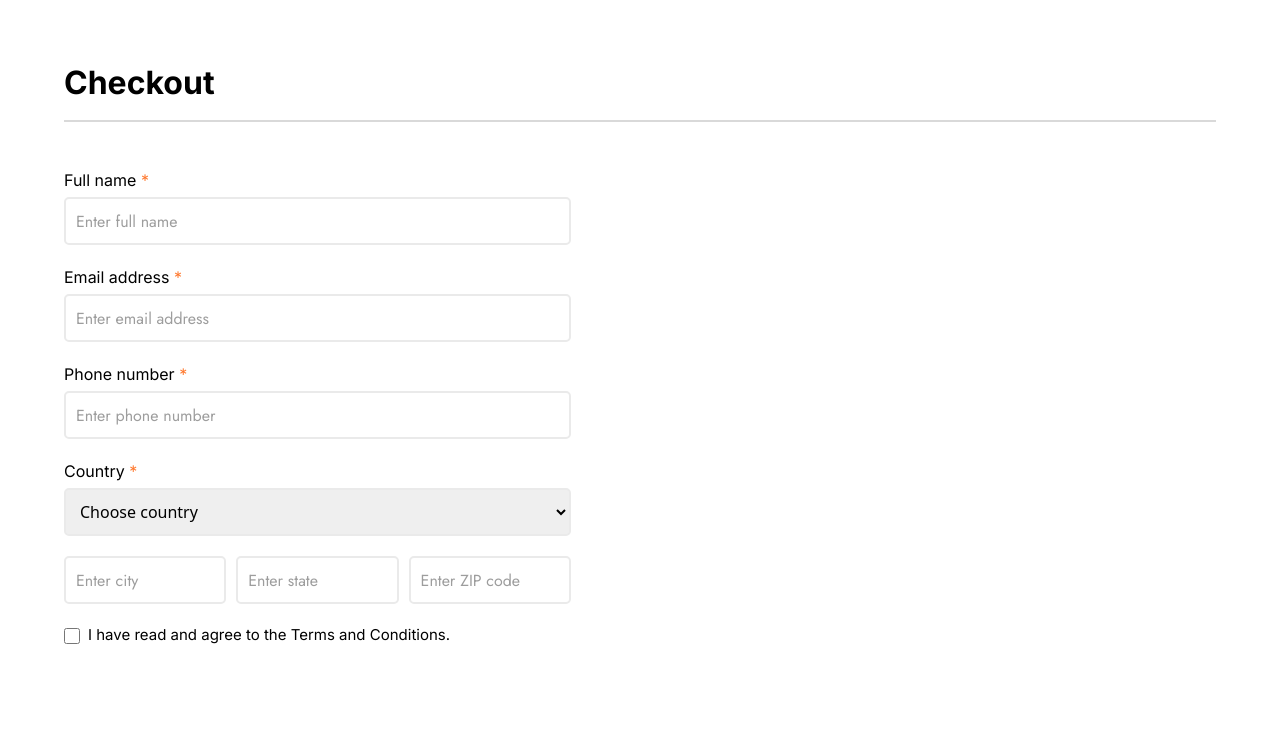
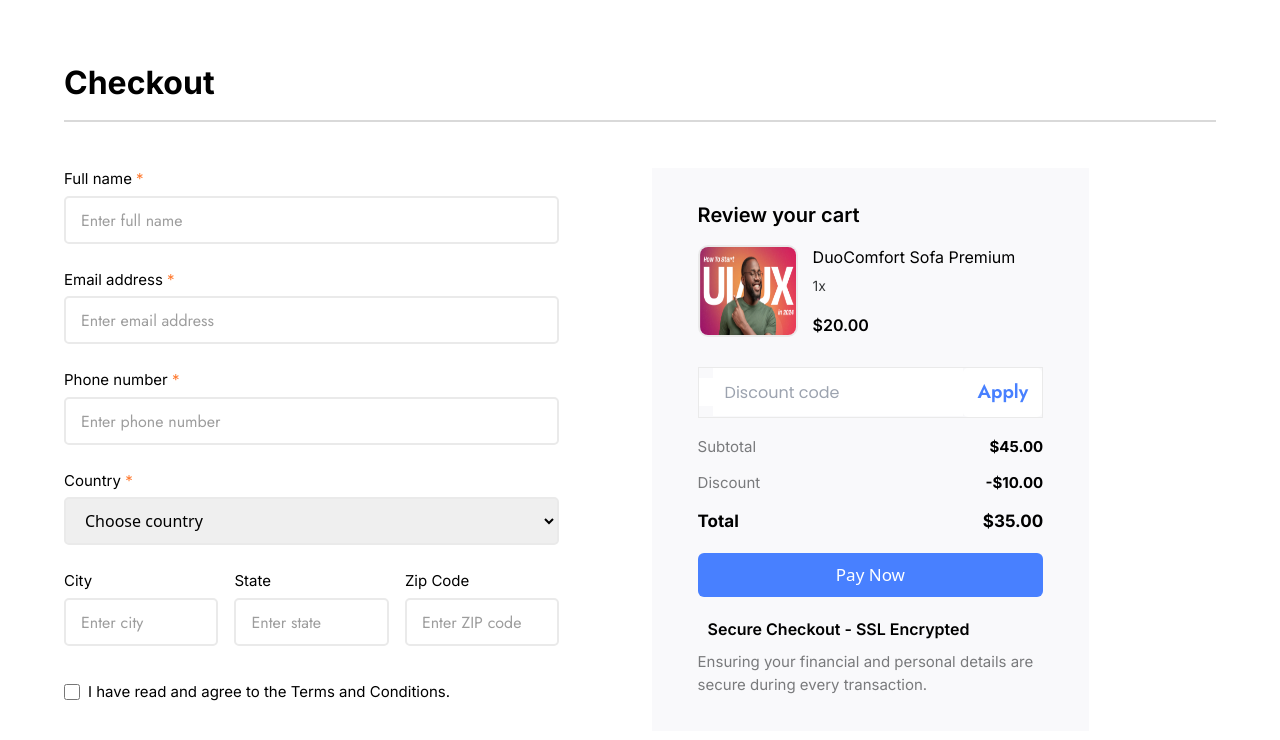
Before and after one commit to Amil-Patel/LMS, a React (Create React App) app in the folder client/: page /checkout in a window 1280 px wide. Shown: the top 740 px of the page. Built offline with nearby package versions, Linux system fonts and the light colour scheme; the HTML template or start-up script is replaced by a standard one.

Commit message:
sakib chnages

```diff
--- a/client/src/assets/css/client/checkout.css
+++ b/client/src/assets/css/client/checkout.css
@@ -1,5 +1,10 @@
 .checkout-section {
   padding: 5%;
+}
+
+.checkout-section-main-div {
+  display: flex;
+  padding-top: 4%;
 }
 
 .checkout-section h2 {
@@ -11,57 +16,177 @@
   color: var(--black);
 }
 
-.form-container {
-  width: 44%;
+.checkout-section .form-container {
+  width: 43%;
+  margin-right: 8%;
   background-color: var(--white);
-  padding: 4% 0;
   border-radius: 8px;
 }
 
-.form-group {
-  margin-bottom: 20px;
+.checkout-section .form-group {
+  margin-bottom: 25px;
 }
 
-.form-group label {
+.checkout-section .form-group label {
   display: block;
-  font-size: 16px;
+  font-size: 15px;
   font-family: var(--inter-ff);
   margin-bottom: 5px;
 }
 
-.form-group input,
-.form-group select {
+.checkout-section .form-group input,
+.checkout-section .form-group select {
   width: 100%;
-  padding: 10px;
+  padding: 10px 15px;
   font-size: 16px;
   border: 2px solid var(--border-color);
   border-radius: 5px;
   outline: none;
 }
 
-.form-group input::placeholder {
+.checkout-section .form-group input::placeholder {
   color: var(--light-gray-text);
   font-family: var(--jost-ff);
 }
 
-.checkbox-group {
+.checkout-section .checkbox-group {
   display: flex;
   align-items: center;
   margin-top: 10px;
 }
 
-.checkbox-group input[type="checkbox"] {
+.checkout-section .checkbox-group input[type="checkbox"] {
   margin-right: 8px;
   width: 16px;
   height: 16px;
 }
 
-.checkbox-group label {
+.checkout-section .checkbox-group label {
   font-size: 15px;
   font-family: var(--inter-ff);
   color: var(--black);
 }
 
-.required {
+.checkout-section .required {
   color: var(--icon-primary-color);
 }
+
+.checkout-section .checkout-review-cart-section {
+  width: 38%;
+  background-color: var(--bg-color);
+  padding: 3% 4%;
+}
+
+.checkout-section .cart-container h3 {
+  font-size: 20px;
+  font-weight: 600;
+  padding-bottom: 18px;
+  color: var(--black);
+  font-family: var(--inter-ff);
+}
+
+.checkout-section .course-cart-content {
+  display: flex;
+  font-family: var(--inter-ff);
+}
+
+.checkout-section .course-cart-content img {
+  width: 100px;
+  height: 92px;
+  border-radius: 10px;
+  margin-right: 15px;
+  border: 2px solid var(--border-color);
+}
+
+.checkout-section .course-cart-quantity {
+  color: var(--font-color);
+  font-size: 14px;
+}
+
+.checkout-section .discount-code {
+  display: flex;
+  width: 100%;
+  border: 1px solid var(--border-color);
+  justify-content: space-between;
+  align-items: center;
+  margin: 30px 0 15px 0;
+}
+
+.checkout-section .discount-code input {
+  width: 100%;
+  padding: 12px;
+}
+
+.checkout-section .discount-code i {
+  font-size: 20px;
+  padding: 14px 0 14px 14px;
+  background-color: var(--white);
+  color: var(--sidebar-pages-color);
+}
+
+.checkout-section .course-payment-btn {
+  color: var(--button-primary-color);
+  padding: 10px 14px;
+  font-size: 19px;
+  font-weight: 600;
+  font-family: var(--jost-ff);
+  background-color: var(--white);
+}
+
+.checkout-section .price-summary {
+  font-family: var(--inter-ff);
+  text-align: left;
+  margin-bottom: 16px;
+}
+
+.checkout-section .price-row {
+  display: flex;
+  justify-content: space-between;
+  margin-bottom: 8px;
+  font-size: 15px;
+  color: var(--sidebar-pages-color);
+}
+
+.checkout-section .total {
+  font-weight: bold;
+  font-size: 17px;
+  color: var(--black);
+}
+
+.checkout-section .subtotal-price,
+.checkout-section .discount-price {
+  color: var(--black);
+  font-weight: 700;
+}
+
+.checkout-section .pay-now-btn {
+  text-align: center;
+  border-radius: 6px;
+  padding: 9px 0;
+  font-size: 17px;
+  font-weight: 500;
+  background-color: var(--button-primary-color);
+  color: var(--white);
+}
+
+.checkout-section .secure-checkout {
+  padding-top: 6%;
+  font-family: var(--inter-ff);
+}
+
+.checkout-section .secure-checkout span {
+  color: var(--black);
+  font-weight: 600;
+}
+
+.checkout-section .secure-checkout span i {
+  color: var(--button-primary-color);
+  margin-right: 10px;
+}
+
+.checkout-section .secure-checkout p {
+  font-size: 15px;
+  padding-top: 10px;
+  line-height: 1.5em;
+  color: var(--sidebar-pages-color);
+}
--- a/client/src/assets/css/client/view-course.css
+++ b/client/src/assets/css/client/view-course.css
@@ -11,12 +11,6 @@
 .metadata {
   color: var(--heading-color);
 }
-
-/* .course-content {
-  display: flex;
-  gap: 20px;
-  padding: 20px;
-} */
 
 .price h3 {
   font-size: 24px;
@@ -167,6 +161,10 @@
   padding: 15px;
 }
 
+.rating span{
+  color: var(--course-category-color);
+}
+
 .average-rating h2 {
   font-size: 2rem;
   color: #000; /* Star color */
--- a/client/src/assets/css/main.css
+++ b/client/src/assets/css/main.css
@@ -15,6 +15,7 @@
   --heading-h6-color: #5383fd;
   --icon-color: #757575;
   --dropdown-bg-color: #7698ec;
+  --light-grey-text-color:#555555;
 
   --button-primary-color: #4880ff;
   --button-secondary-color: #EEEEEE;
--- a/client/src/pages/client/cart/CheckOut.js
+++ b/client/src/pages/client/cart/CheckOut.js
@@ -6,24 +6,23 @@ const CheckOut = () => {
         <>
             <section className="checkout-section">
                 <h2>Checkout</h2>
-                <div className="checkout-section-inner-main-div">
-
+                <div className="checkout-section-main-div">
                     <div className="form-container">
                         <form>
                             <div className="form-group">
-                                <label htmlFor="full-name">Full name <span className="required">*</span></label>
+                                <label htmlFor="full-name">Full name<span className="required"> *</span></label>
                                 <input type="text" id="full-name" placeholder="Enter full name" required />
                             </div>
                             <div className="form-group">
-                                <label htmlFor="email">Email address <span className="required">*</span></label>
+                                <label htmlFor="email">Email address<span className="required"> *</span></label>
                                 <input type="email" id="email" placeholder="Enter email address" required />
                             </div>
                             <div className="form-group">
-                                <label htmlFor="phone">Phone number <span className="required">*</span></label>
+                                <label htmlFor="phone">Phone number<span className="required"> *</span></label>
                                 <input type="tel" id="phone" placeholder="Enter phone number" required />
                             </div>
                             <div className="form-group">
-                                <label htmlFor="country">Country <span className="required">*</span></label>
+                                <label htmlFor="country">Country<span className="required"> *</span></label>
                                 <select id="country" required>
                                     <option value="">Choose country</option>
                                     <option value="In">India</option>
@@ -32,12 +31,20 @@ const CheckOut = () => {
 
                                 </select>
                             </div>
-                            <div className="form-group">
-                                <div style={{ display: "flex", gap: "10px" }}>
-                                    <input type="text" placeholder="Enter city" style={{ flex: '1' }} required />
-                                    <input type="text" placeholder="Enter state" style={{ flex: '1' }} required />
-                                    <input type="text" placeholder="Enter ZIP code" style={{ flex: '1' }} required />
+                            <div className="flex gap-4">
+                                <div className="form-group">
+                                    <label htmlFor="enter-city">City</label>
+                                    <input type="text" id="enter-city" placeholder="Enter city" required />
                                 </div>
+                                <div className="form-group">
+                                    <label htmlFor="state">State</label>
+                                    <input type="text" id="state" placeholder="Enter state" required />
+                                </div>
+                                <div className="form-group">
+                                    <label htmlFor="zip-code">Zip Code</label>
+                                    <input type="text" id="zip-code" placeholder="Enter ZIP code" required />
+                                </div>
+
                             </div>
                             <div className="checkbox-group">
                                 <input type="checkbox" id="terms" required />
@@ -46,7 +53,51 @@ const CheckOut = () => {
                         </form>
                     </div>
 
-                    <div className="checkout-review-cart-section"> </div>
+                    <div className="checkout-review-cart-section">
+                        <div className="cart-container">
+                            <h3>Review your cart</h3>
+                            <div className="course-cart-content">
+                                <img
+                                    src={require("../../../assets/image/course-thumbnail.png")}
+                                    alt="logo"
+                                />
+                                <div className="course-cart-details">
+                                    <span className="course-cart-name block pb-1 font-normal">DuoComfort Sofa Premium</span>
+                                    <span className="course-cart-quantity">1x</span>
+                                    <div className="course-cart-price pt-4 font-semibold">$20.00</div>
+                                </div>
+                            </div>
+                            <div className="course-payment-section">
+                                <div class="discount-code">
+                                    <i class="fa-solid fa-ticket"></i>
+                                    <input type="text" placeholder="Discount code" />
+                                    <button className="course-payment-btn">Apply</button>
+                                </div>
+                                <div class="price-summary">
+                                    <div class="price-row">
+                                        <span>Subtotal</span>
+                                        <span className="subtotal-price">$45.00</span>
+                                    </div>
+                                    <div class="price-row">
+                                        <span>Discount</span>
+                                        <span className="discount-price">-$10.00</span>
+                                    </div>
+                                    <div class="price-row total">
+                                        <span>Total</span>
+                                        <span>$35.00</span>
+                                    </div>
+                                </div>
+                                <div className="pay-now-btn">
+                                    <button>Pay Now</button>
+                                </div>
+                                <div className="secure-checkout">
+                                    <span><i class="fa-solid fa-lock"></i>Secure Checkout - SSL Encrypted</span>
+                                    <p>Ensuring your financial and personal details are secure
+                                        during every transaction.</p>
+                                </div>
+                            </div>
+                        </div>
+                    </div>
                 </div>
             </section>
         </>
--- a/client/src/pages/client/course/index.js
+++ b/client/src/pages/client/course/index.js
@@ -1,20 +1,14 @@
 import React from 'react'
 import Breadcrumb from './Breadcrumb'
 import Navbar from '../layout/Navbar'
-<<<<<<< HEAD
 import AllCourse from './AllCourse'
-=======
->>>>>>> f114c73c830b01d1401bef769be99b4849cc7af8
 
 const index = () => {
     return (
         <>
             <Navbar />
             <Breadcrumb />
-<<<<<<< HEAD
-            <AllCourse/>
-=======
->>>>>>> f114c73c830b01d1401bef769be99b4849cc7af8
+            <AllCourse />
         </>
     )
 }
```
Also changed, not shown: client/src/assets/css/client/allcourse.css (+28 -3 lines), client/src/pages/client/course/AllCourse.js (+42 -17 lines), client/src/pages/client/course/ViewCourse.js (+6 -5 lines), client/src/assets/image/Frame 14.png (added).
